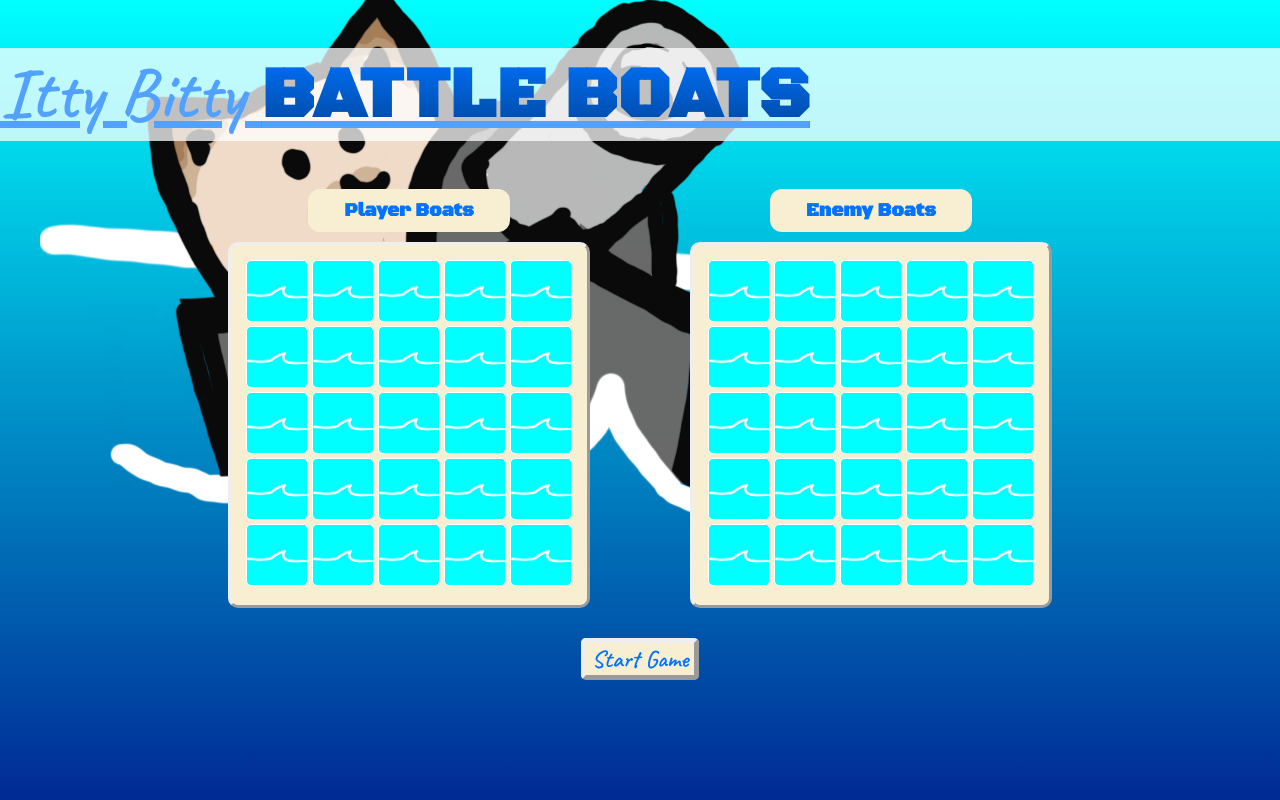
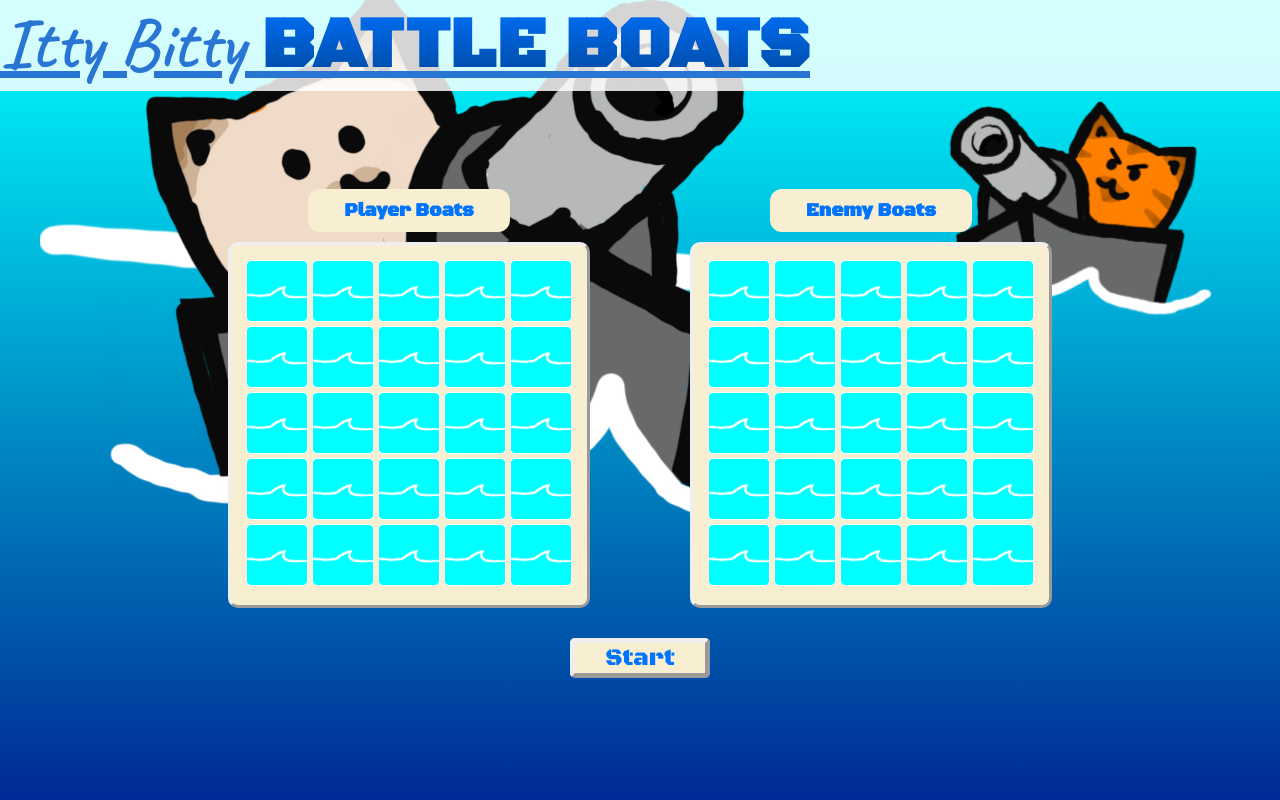
Before and after one commit to kerBamf/IttyBittyBATTLEBOATS, a plain HTML site: page index.html in a window 1280 px wide. Shown: the top 800 px of the page. Drawn offline with nearby package versions, Linux system fonts and the light colour scheme.

Commit message:
Adjust background and title CSS

```diff
--- a/index.html
+++ b/index.html
@@ -15,6 +15,7 @@
 <body>
     <div id="background">
         <img src="./assets/friendlyBoat.png" id="bgImage"></img>
+        <img src="./assets/enemyBoat.png" id="badBgImage">
     </div>
     <h1>Itty Bitty <span>BATTLE BOATS</span>
     </h1>
@@ -116,7 +117,7 @@
             </div>
         </div>
     </div>
-    <button id="startGame">Start Game</button>
+    <button id="startGame">Start</button>
 
 </body>
 </html>
--- a/style.css
+++ b/style.css
@@ -12,12 +12,23 @@
 
 }
 
+#badBgImage {
+    position: fixed;
+    width: 350px;
+    top: 1%;
+    right: 40px;
+    z-index: -2;
+
+}
+
 h1 {
+    position: relative;
+    top: -50px;
     font-family: 'Caveat', cursive;
     font-size: 9ch;
-    color: rgb(83, 161, 255);
+    color: rgb(40, 117, 211);
     text-decoration: underline;
-    background-color: rgba(255, 255, 255, 0.75);
+    background-color: rgba(255, 255, 255, 0.83);
 }
 
 span {
@@ -93,12 +104,13 @@ h3 {
 }
 
 #startGame {
-    font-family: 'Caveat', cursive;
+    font-family: 'Black Ops One', cursive;
     font-size: 3ch;
     color:rgb(0, 115, 255);
     display: block;
     text-align: center;
     margin: 30px auto;
+    padding: 0 30px;
     border: 5px;
     border-radius: 5px;
     border-style: outset;
```
